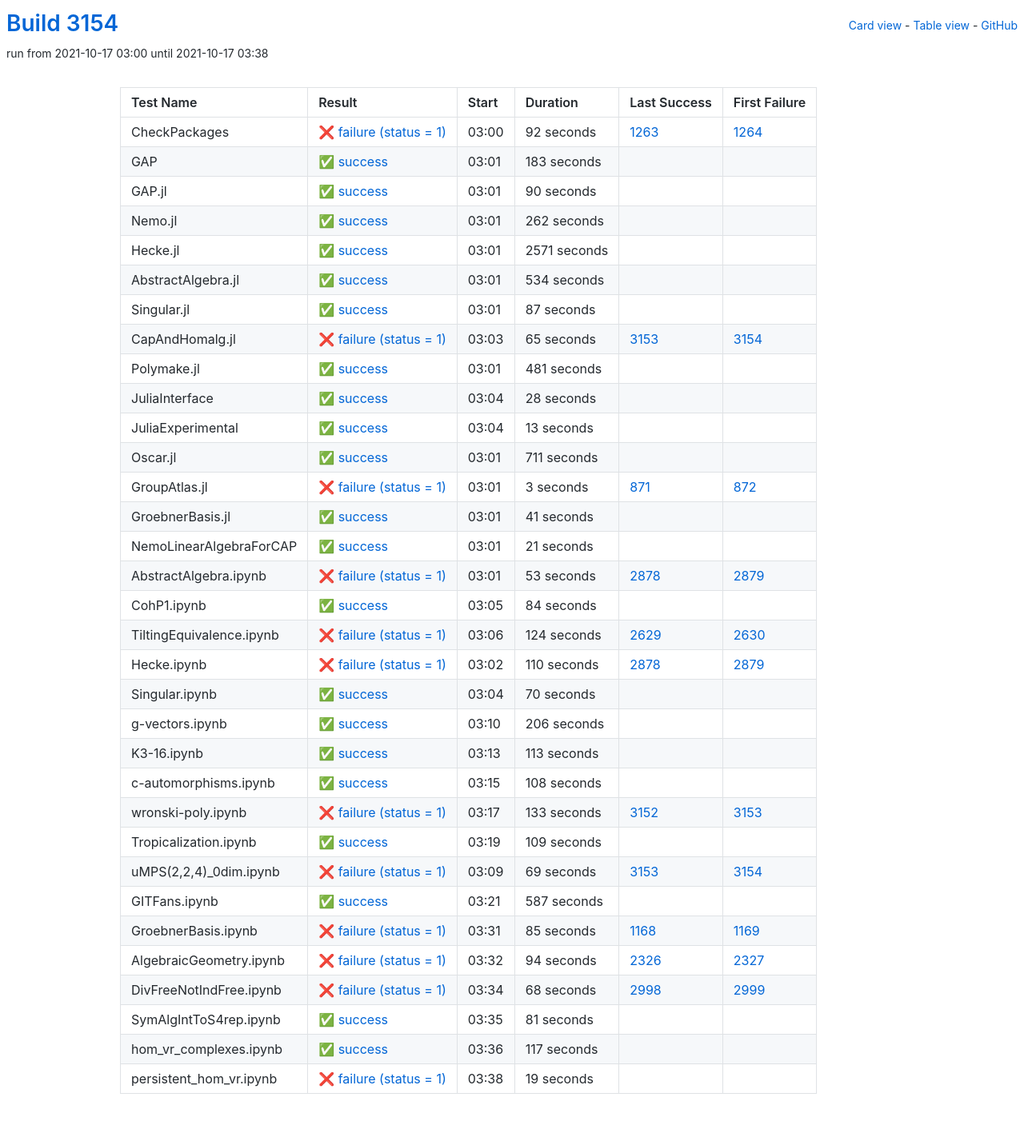
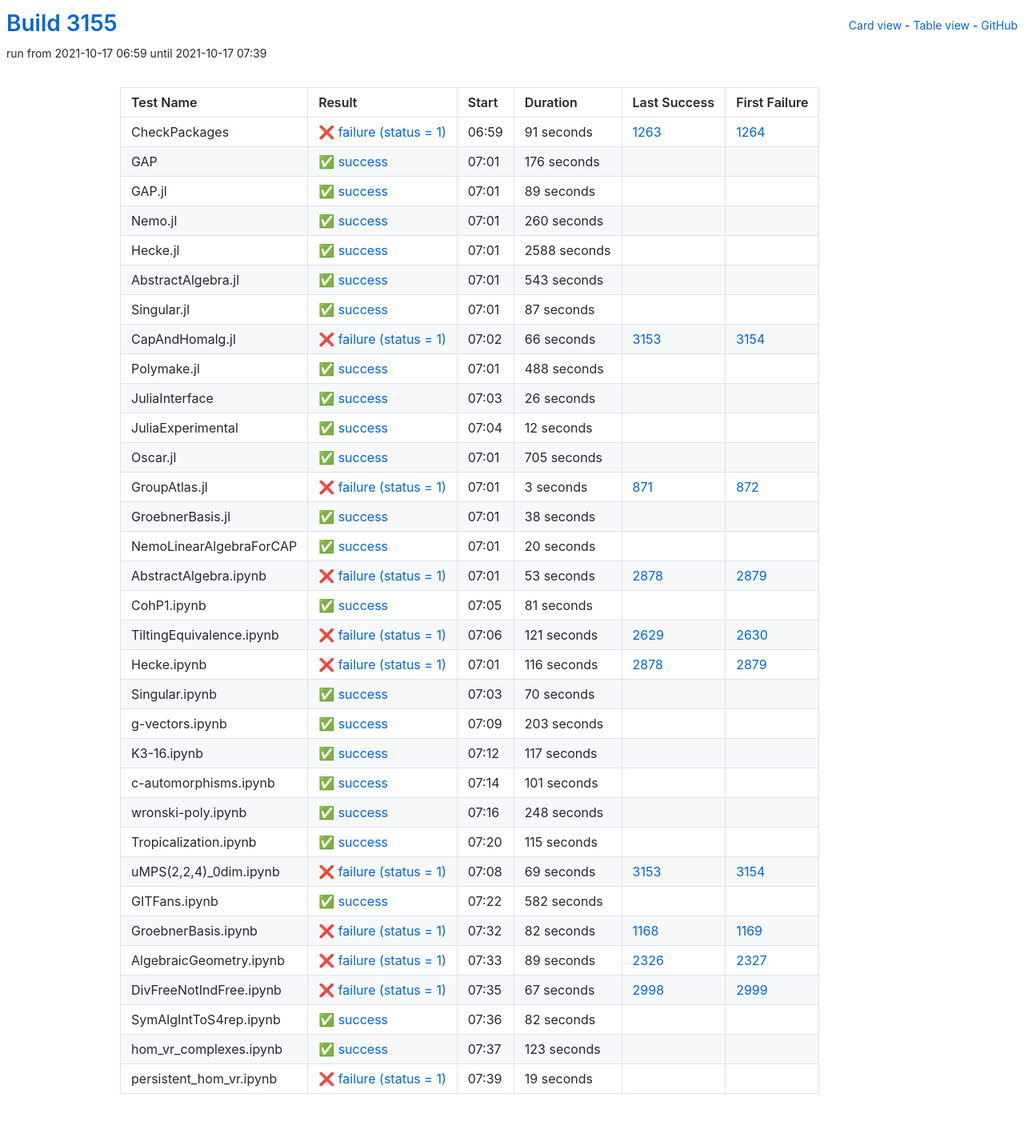
Before and after one commit to oscar-system/oscar-ci-status-stable, a Jekyll site: the page built from table.html, in a window 1280 px wide. Shown: the whole page at 80% size. Built offline with Jekyll 4.4.1, drawn with Linux system fonts in a browser that asks for light colours.

Commit message:
Build #3155

```diff
--- a/_data/ci.yml
+++ b/_data/ci.yml
@@ -1,6 +1,6 @@
 ---
-build: 3154
-build_url: https://oscarci.mathematik.uni-kl.de/job/oscar-stable/3154/
+build: 3155
+build_url: https://oscarci.mathematik.uni-kl.de/job/oscar-stable/3155/
 job: oscar-stable
 organization: oscar-system
 repo: oscar-ci-status-stable
@@ -8,80 +8,80 @@ repourl: https://github.com/oscar-system/oscar-ci-status-stable
 tests:
 - name: CheckPackages
   id: checkpackages
-  log: https://oscarci.mathematik.uni-kl.de/job/oscar-stable/3154/artifact/logs/build-3154/CheckPackages.log
-  start: 2021-10-17 03:00
+  log: https://oscarci.mathematik.uni-kl.de/job/oscar-stable/3155/artifact/logs/build-3155/CheckPackages.log
+  start: 2021-10-17 06:59
   success: false
   exitcode: 1
   status: failure
-  duration: 92
+  duration: 91
   last_success: 1263
   last_success_url: https://oscarci.mathematik.uni-kl.de/job/oscar-stable/1263/
   first_failure: 1264
   first_failure_url: https://oscarci.mathematik.uni-kl.de/job/oscar-stable/1264/
 - name: GAP
   id: gap
-  log: https://oscarci.mathematik.uni-kl.de/job/oscar-stable/3154/artifact/logs/build-3154/GAP.log
-  start: 2021-10-17 03:01
+  log: https://oscarci.mathematik.uni-kl.de/job/oscar-stable/3155/artifact/logs/build-3155/GAP.log
+  start: 2021-10-17 07:01
   success: true
   exitcode: 0
   status: success
-  duration: 183
+  duration: 176
   last_success: false
   last_success_url:
   first_failure: false
   first_failure_url:
 - name: GAP.jl
   id: gap-jl
-  log: https://oscarci.mathematik.uni-kl.de/job/oscar-stable/3154/artifact/logs/build-3154/GAP.jl.log
-  start: 2021-10-17 03:01
+  log: https://oscarci.mathematik.uni-kl.de/job/oscar-stable/3155/artifact/logs/build-3155/GAP.jl.log
+  start: 2021-10-17 07:01
   success: true
   exitcode: 0
   status: success
-  duration: 90
+  duration: 89
   last_success: false
   last_success_url:
   first_failure: false
   first_failure_url:
 - name: Nemo.jl
   id: nemo-jl
-  log: https://oscarci.mathematik.uni-kl.de/job/oscar-stable/3154/artifact/logs/build-3154/Nemo.jl.log
-  start: 2021-10-17 03:01
+  log: https://oscarci.mathematik.uni-kl.de/job/oscar-stable/3155/artifact/logs/build-3155/Nemo.jl.log
+  start: 2021-10-17 07:01
   success: true
   exitcode: 0
   status: success
-  duration: 262
+  duration: 260
   last_success: false
   last_success_url:
   first_failure: false
   first_failure_url:
 - name: Hecke.jl
   id: hecke-jl
-  log: https://oscarci.mathematik.uni-kl.de/job/oscar-stable/3154/artifact/logs/build-3154/Hecke.jl.log
-  start: 2021-10-17 03:01
+  log: https://oscarci.mathematik.uni-kl.de/job/oscar-stable/3155/artifact/logs/build-3155/Hecke.jl.log
+  start: 2021-10-17 07:01
   success: true
   exitcode: 0
   status: success
-  duration: 2571
+  duration: 2588
   last_success: false
   last_success_url:
   first_failure: false
   first_failure_url:
 - name: AbstractAlgebra.jl
   id: abstractalgebra-jl
-  log: https://oscarci.mathematik.uni-kl.de/job/oscar-stable/3154/artifact/logs/build-3154/AbstractAlgebra.jl.log
-  start: 2021-10-17 03:01
+  log: https://oscarci.mathematik.uni-kl.de/job/oscar-stable/3155/artifact/logs/build-3155/AbstractAlgebra.jl.log
+  start: 2021-10-17 07:01
   success: true
   exitcode: 0
   status: success
-  duration: 534
+  duration: 543
   last_success: false
   last_success_url:
   first_failure: false
   first_failure_url:
 - name: Singular.jl
   id: singular-jl
-  log: https://oscarci.mathematik.uni-kl.de/job/oscar-stable/3154/artifact/logs/build-3154/Singular.jl.log
-  start: 2021-10-17 03:01
+  log: https://oscarci.mathematik.uni-kl.de/job/oscar-stable/3155/artifact/logs/build-3155/Singular.jl.log
+  start: 2021-10-17 07:01
   success: true
   exitcode: 0
   status: success
@@ -92,68 +92,68 @@ tests:
   first_failure_url:
 - name: CapAndHomalg.jl
   id: capandhomalg-jl
-  log: https://oscarci.mathematik.uni-kl.de/job/oscar-stable/3154/artifact/logs/build-3154/CapAndHomalg.jl.log
-  start: 2021-10-17 03:03
+  log: https://oscarci.mathematik.uni-kl.de/job/oscar-stable/3155/artifact/logs/build-3155/CapAndHomalg.jl.log
+  start: 2021-10-17 07:02
   success: false
   exitcode: 1
   status: failure
-  duration: 65
+  duration: 66
   last_success: 3153
   last_success_url: https://oscarci.mathematik.uni-kl.de/job/oscar-stable/3153/
   first_failure: 3154
   first_failure_url: https://oscarci.mathematik.uni-kl.de/job/oscar-stable/3154/
 - name: Polymake.jl
   id: polymake-jl
-  log: https://oscarci.mathematik.uni-kl.de/job/oscar-stable/3154/artifact/logs/build-3154/Polymake.jl.log
-  start: 2021-10-17 03:01
+  log: https://oscarci.mathematik.uni-kl.de/job/oscar-stable/3155/artifact/logs/build-3155/Polymake.jl.log
+  start: 2021-10-17 07:01
   success: true
   exitcode: 0
   status: success
-  duration: 481
+  duration: 488
   last_success: false
   last_success_url:
   first_failure: false
   first_failure_url:
 - name: JuliaInterface
   id: juliainterface
-  log: https://oscarci.mathematik.uni-kl.de/job/oscar-stable/3154/artifact/logs/build-3154/JuliaInterface.log
-  start: 2021-10-17 03:04
+  log: https://oscarci.mathematik.uni-kl.de/job/oscar-stable/3155/artifact/logs/build-3155/JuliaInterface.log
+  start: 2021-10-17 07:03
   success: true
   exitcode: 0
   status: success
-  duration: 28
+  duration: 26
   last_success: false
   last_success_url:
   first_failure: false
   first_failure_url:
 - name: JuliaExperimental
   id: juliaexperimental
-  log: https://oscarci.mathematik.uni-kl.de/job/oscar-stable/3154/artifact/logs/build-3154/JuliaExperimental.log
-  start: 2021-10-17 03:04
+  log: https://oscarci.mathematik.uni-kl.de/job/oscar-stable/3155/artifact/logs/build-3155/JuliaExperimental.log
+  start: 2021-10-17 07:04
   success: true
   exitcode: 0
   status: success
-  duration: 13
+  duration: 12
   last_success: false
   last_success_url:
   first_failure: false
   first_failure_url:
 - name: Oscar.jl
   id: oscar-jl
-  log: https://oscarci.mathematik.uni-kl.de/job/oscar-stable/3154/artifact/logs/build-3154/Oscar.jl.log
-  start: 2021-10-17 03:01
+  log: https://oscarci.mathematik.uni-kl.de/job/oscar-stable/3155/artifact/logs/build-3155/Oscar.jl.log
+  start: 2021-10-17 07:01
   success: true
   exitcode: 0
   status: success
-  duration: 711
+  duration: 705
   last_success: false
   last_success_url:
   first_failure: false
   first_failure_url:
 - name: GroupAtlas.jl
   id: groupatlas-jl
-  log: https://oscarci.mathematik.uni-kl.de/job/oscar-stable/3154/artifact/logs/build-3154/GroupAtlas.jl.log
-  start: 2021-10-17 03:01
+  log: https://oscarci.mathematik.uni-kl.de/job/oscar-stable/3155/artifact/logs/build-3155/GroupAtlas.jl.log
+  start: 2021-10-17 07:01
   success: false
   exitcode: 1
   status: failure
@@ -164,32 +164,32 @@ tests:
   first_failure_url: https://oscarci.mathematik.uni-kl.de/job/oscar-stable/872/
 - name: GroebnerBasis.jl
   id: groebnerbasis-jl
-  log: https://oscarci.mathematik.uni-kl.de/job/oscar-stable/3154/artifact/logs/build-3154/GroebnerBasis.jl.log
-  start: 2021-10-17 03:01
+  log: https://oscarci.mathematik.uni-kl.de/job/oscar-stable/3155/artifact/logs/build-3155/GroebnerBasis.jl.log
+  start: 2021-10-17 07:01
   success: true
   exitcode: 0
   status: success
-  duration: 41
+  duration: 38
   last_success: false
   last_success_url:
   first_failure: false
   first_failure_url:
 - name: NemoLinearAlgebraForCAP
   id: nemolinearalgebraforcap
-  log: https://oscarci.mathematik.uni-kl.de/job/oscar-stable/3154/artifact/logs/build-3154/NemoLinearAlgebraForCAP.log
-  start: 2021-10-17 03:01
+  log: https://oscarci.mathematik.uni-kl.de/job/oscar-stable/3155/artifact/logs/build-3155/NemoLinearAlgebraForCAP.log
+  start: 2021-10-17 07:01
   success: true
   exitcode: 0
   status: success
-  duration: 21
+  duration: 20
   last_success: false
   last_success_url:
   first_failure: false
   first_failure_url:
 - name: AbstractAlgebra.ipynb
   id: abstractalgebra-ipynb
-  log: https://oscarci.mathematik.uni-kl.de/job/oscar-stable/3154/artifact/logs/build-3154/AbstractAlgebra.ipynb.log
-  start: 2021-10-17 03:01
+  log: https://oscarci.mathematik.uni-kl.de/job/oscar-stable/3155/artifact/logs/build-3155/AbstractAlgebra.ipynb.log
+  start: 2021-10-17 07:01
   success: false
   exitcode: 1
   status: failure
@@ -200,44 +200,44 @@ tests:
   first_failure_url: https://oscarci.mathematik.uni-kl.de/job/oscar-stable/2879/
 - name: CohP1.ipynb
   id: cohp1-ipynb
-  log: https://oscarci.mathematik.uni-kl.de/job/oscar-stable/3154/artifact/logs/build-3154/CohP1.ipynb.log
-  start: 2021-10-17 03:05
+  log: https://oscarci.mathematik.uni-kl.de/job/oscar-stable/3155/artifact/logs/build-3155/CohP1.ipynb.log
+  start: 2021-10-17 07:05
   success: true
   exitcode: 0
   status: success
-  duration: 84
+  duration: 81
   last_success: false
   last_success_url:
   first_failure: false
   first_failure_url:
 - name: TiltingEquivalence.ipynb
   id: tiltingequivalence-ipynb
-  log: https://oscarci.mathematik.uni-kl.de/job/oscar-stable/3154/artifact/logs/build-3154/TiltingEquivalence.ipynb.log
-  start: 2021-10-17 03:06
+  log: https://oscarci.mathematik.uni-kl.de/job/oscar-stable/3155/artifact/logs/build-3155/TiltingEquivalence.ipynb.log
+  start: 2021-10-17 07:06
   success: false
   exitcode: 1
   status: failure
-  duration: 124
+  duration: 121
   last_success: 2629
   last_success_url: https://oscarci.mathematik.uni-kl.de/job/oscar-stable/2629/
   first_failure: 2630
   first_failure_url: https://oscarci.mathematik.uni-kl.de/job/oscar-stable/2630/
 - name: Hecke.ipynb
   id: hecke-ipynb
-  log: https://oscarci.mathematik.uni-kl.de/job/oscar-stable/3154/artifact/logs/build-3154/Hecke.ipynb.log
-  start: 2021-10-17 03:02
+  log: https://oscarci.mathematik.uni-kl.de/job/oscar-stable/3155/artifact/logs/build-3155/Hecke.ipynb.log
+  start: 2021-10-17 07:01
   success: false
   exitcode: 1
   status: failure
-  duration: 110
+  duration: 116
   last_success: 2878
   last_success_url: https://oscarci.mathematik.uni-kl.de/job/oscar-stable/2878/
   first_failure: 2879
   first_failure_url: https://oscarci.mathematik.uni-kl.de/job/oscar-stable/2879/
 - name: Singular.ipynb
   id: singular-ipynb
-  log: https://oscarci.mathematik.uni-kl.de/job/oscar-stable/3154/artifact/logs/build-3154/Singular.ipynb.log
-  start: 2021-10-17 03:04
+  log: https://oscarci.mathematik.uni-kl.de/job/oscar-stable/3155/artifact/logs/build-3155/Singular.ipynb.log
+  start: 2021-10-17 07:03
   success: true
   exitcode: 0
   status: success
@@ -248,68 +248,68 @@ tests:
   first_failure_url:
 - name: g-vectors.ipynb
   id: g-vectors-ipynb
-  log: https://oscarci.mathematik.uni-kl.de/job/oscar-stable/3154/artifact/logs/build-3154/g-vectors.ipynb.log
-  start: 2021-10-17 03:10
+  log: https://oscarci.mathematik.uni-kl.de/job/oscar-stable/3155/artifact/logs/build-3155/g-vectors.ipynb.log
+  start: 2021-10-17 07:09
   success: true
   exitcode: 0
   status: success
-  duration: 206
+  duration: 203
   last_success: false
   last_success_url:
   first_failure: false
   first_failure_url:
 - name: K3-16.ipynb
   id: k3-16-ipynb
-  log: https://oscarci.mathematik.uni-kl.de/job/oscar-stable/3154/artifact/logs/build-3154/K3-16.ipynb.log
-  start: 2021-10-17 03:13
+  log: https://oscarci.mathematik.uni-kl.de/job/oscar-stable/3155/artifact/logs/build-3155/K3-16.ipynb.log
+  start: 2021-10-17 07:12
   success: true
   exitcode: 0
   status: success
-  duration: 113
+  duration: 117
   last_success: false
   last_success_url:
   first_failure: false
   first_failure_url:
 - name: c-automorphisms.ipynb
   id: c-automorphisms-ipynb
-  log: https://oscarci.mathematik.uni-kl.de/job/oscar-stable/3154/artifact/logs/build-3154/c-automorphisms.ipynb.log
-  start: 2021-10-17 03:15
+  log: https://oscarci.mathematik.uni-kl.de/job/oscar-stable/3155/artifact/logs/build-3155/c-automorphisms.ipynb.log
+  start: 2021-10-17 07:14
   success: true
   exitcode: 0
   status: success
-  duration: 108
+  duration: 101
   last_success: false
   last_success_url:
   first_failure: false
   first_failure_url:
 - name: wronski-poly.ipynb
   id: wronski-poly-ipynb
-  log: https://oscarci.mathematik.uni-kl.de/job/oscar-stable/3154/artifact/logs/build-3154/wronski-poly.ipynb.log
-  start: 2021-10-17 03:17
-  success: false
-  exitcode: 1
-  status: failure
-  duration: 133
-  last_success: 3152
-  last_success_url: https://oscarci.mathematik.uni-kl.de/job/oscar-stable/3152/
-  first_failure: 3153
-  first_failure_url: https://oscarci.mathematik.uni-kl.de/job/oscar-stable/3153/
-- name: Tropicalization.ipynb
-  id: tropicalization-ipynb
-  log: https://oscarci.mathematik.uni-kl.de/job/oscar-stable/3154/artifact/logs/build-3154/Tropicalization.ipynb.log
-  start: 2021-10-17 03:19
+  log: https://oscarci.mathematik.uni-kl.de/job/oscar-stable/3155/artifact/logs/build-3155/wronski-poly.ipynb.log
+  start: 2021-10-17 07:16
   success: true
   exitcode: 0
   status: success
-  duration: 109
+  duration: 248
+  last_success: false
+  last_success_url:
+  first_failure: false
+  first_failure_url:
+- name: Tropicalization.ipynb
+  id: tropicalization-ipynb
+  log: https://oscarci.mathematik.uni-kl.de/job/oscar-stable/3155/artifact/logs/build-3155/Tropicalization.ipynb.log
+  start: 2021-10-17 07:20
+  success: true
+  exitcode: 0
+  status: success
+  duration: 115
   last_success: false
   last_success_url:
   first_failure: false
   first_failure_url:
 - name: uMPS(2,2,4)_0dim.ipynb
   id: umps-2-2-4-0dim-ipynb
-  log: https://oscarci.mathematik.uni-kl.de/job/oscar-stable/3154/artifact/logs/build-3154/uMPS-2-2-4-_0dim.ipynb.log
-  start: 2021-10-17 03:09
+  log: https://oscarci.mathematik.uni-kl.de/job/oscar-stable/3155/artifact/logs/build-3155/uMPS-2-2-4-_0dim.ipynb.log
+  start: 2021-10-17 07:08
   success: false
   exitcode: 1
   status: failure
@@ -320,80 +320,80 @@ tests:
   first_failure_url: https://oscarci.mathematik.uni-kl.de/job/oscar-stable/3154/
 - name: GITFans.ipynb
   id: gitfans-ipynb
-  log: https://oscarci.mathematik.uni-kl.de/job/oscar-stable/3154/artifact/logs/build-3154/GITFans.ipynb.log
-  start: 2021-10-17 03:21
+  log: https://oscarci.mathematik.uni-kl.de/job/oscar-stable/3155/artifact/logs/build-3155/GITFans.ipynb.log
+  start: 2021-10-17 07:22
   success: true
   exitcode: 0
   status: success
-  duration: 587
+  duration: 582
   last_success: false
   last_success_url:
   first_failure: false
   first_failure_url:
 - name: GroebnerBasis.ipynb
   id: groebnerbasis-ipynb
-  log: https://oscarci.mathematik.uni-kl.de/job/oscar-stable/3154/artifact/logs/build-3154/GroebnerBasis.ipynb.log
-  start: 2021-10-17 03:31
+  log: https://oscarci.mathematik.uni-kl.de/job/oscar-stable/3155/artifact/logs/build-3155/GroebnerBasis.ipynb.log
+  start: 2021-10-17 07:32
   success: false
   exitcode: 1
   status: failure
-  duration: 85
+  duration: 82
   last_success: 1168
   last_success_url: https://oscarci.mathematik.uni-kl.de/job/oscar-stable/1168/
   first_failure: 1169
   first_failure_url: https://oscarci.mathematik.uni-kl.de/job/oscar-stable/1169/
 - name: AlgebraicGeometry.ipynb
   id: algebraicgeometry-ipynb
-  log: https://oscarci.mathematik.uni-kl.de/job/oscar-stable/3154/artifact/logs/build-3154/AlgebraicGeometry.ipynb.log
-  start: 2021-10-17 03:32
+  log: https://oscarci.mathematik.uni-kl.de/job/oscar-stable/3155/artifact/logs/build-3155/AlgebraicGeometry.ipynb.log
+  start: 2021-10-17 07:33
   success: false
   exitcode: 1
   status: failure
-  duration: 94
+  duration: 89
   last_success: 2326
   last_success_url: https://oscarci.mathematik.uni-kl.de/job/oscar-stable/2326/
   first_failure: 2327
   first_failure_url: https://oscarci.mathematik.uni-kl.de/job/oscar-stable/2327/
 - name: DivFreeNotIndFree.ipynb
   id: divfreenotindfree-ipynb
-  log: https://oscarci.mathematik.uni-kl.de/job/oscar-stable/3154/artifact/logs/build-3154/DivFreeNotIndFree.ipynb.log
-  start: 2021-10-17 03:34
+  log: https://oscarci.mathematik.uni-kl.de/job/oscar-stable/3155/artifact/logs/build-3155/DivFreeNotIndFree.ipynb.log
+  start: 2021-10-17 07:35
   success: false
   exitcode: 1
   status: failure
-  duration: 68
+  duration: 67
   last_success: 2998
   last_success_url: https://oscarci.mathematik.uni-kl.de/job/oscar-stable/2998/
   first_failure: 2999
   first_failure_url: https://oscarci.mathematik.uni-kl.de/job/oscar-stable/2999/
 - name: SymAlgIntToS4rep.ipynb
   id: symalginttos4rep-ipynb
-  log: https://oscarci.mathematik.uni-kl.de/job/oscar-stable/3154/artifact/logs/build-3154/SymAlgIntToS4rep.ipynb.log
-  start: 2021-10-17 03:35
+  log: https://oscarci.mathematik.uni-kl.de/job/oscar-stable/3155/artifact/logs/build-3155/SymAlgIntToS4rep.ipynb.log
+  start: 2021-10-17 07:36
   success: true
   exitcode: 0
   status: success
-  duration: 81
+  duration: 82
   last_success: false
   last_success_url:
   first_failure: false
   first_failure_url:
 - name: hom_vr_complexes.ipynb
   id: hom-vr-complexes-ipynb
-  log: https://oscarci.mathematik.uni-kl.de/job/oscar-stable/3154/artifact/logs/build-3154/hom_vr_complexes.ipynb.log
-  start: 2021-10-17 03:36
+  log: https://oscarci.mathematik.uni-kl.de/job/oscar-stable/3155/artifact/logs/build-3155/hom_vr_complexes.ipynb.log
+  start: 2021-10-17 07:37
   success: true
   exitcode: 0
   status: success
-  duration: 117
+  duration: 123
   last_success: false
   last_success_url:
   first_failure: false
   first_failure_url:
 - name: persistent_hom_vr.ipynb
   id: persistent-hom-vr-ipynb
-  log: https://oscarci.mathematik.uni-kl.de/job/oscar-stable/3154/artifact/logs/build-3154/persistent_hom_vr.ipynb.log
-  start: 2021-10-17 03:38
+  log: https://oscarci.mathematik.uni-kl.de/job/oscar-stable/3155/artifact/logs/build-3155/persistent_hom_vr.ipynb.log
+  start: 2021-10-17 07:39
   success: false
   exitcode: 1
   status: failure
```
Also changed, not shown: README.md.
